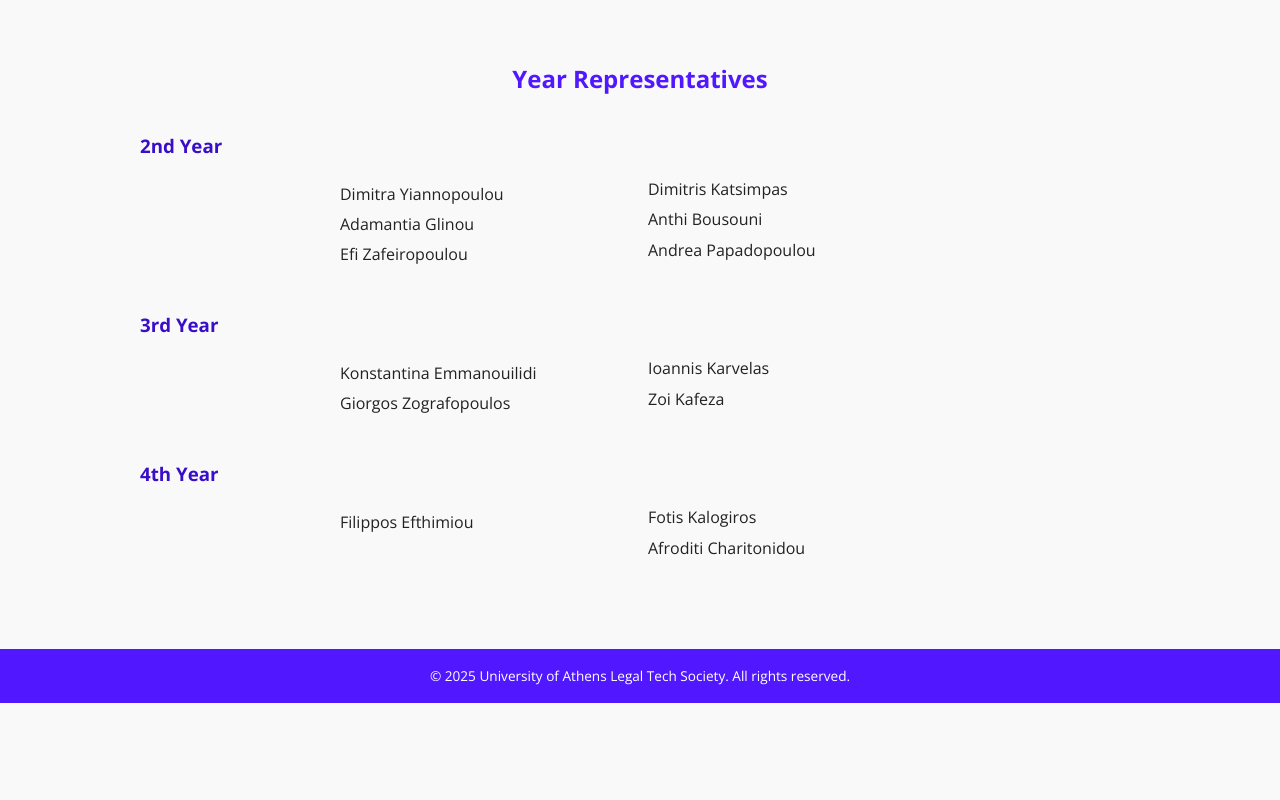
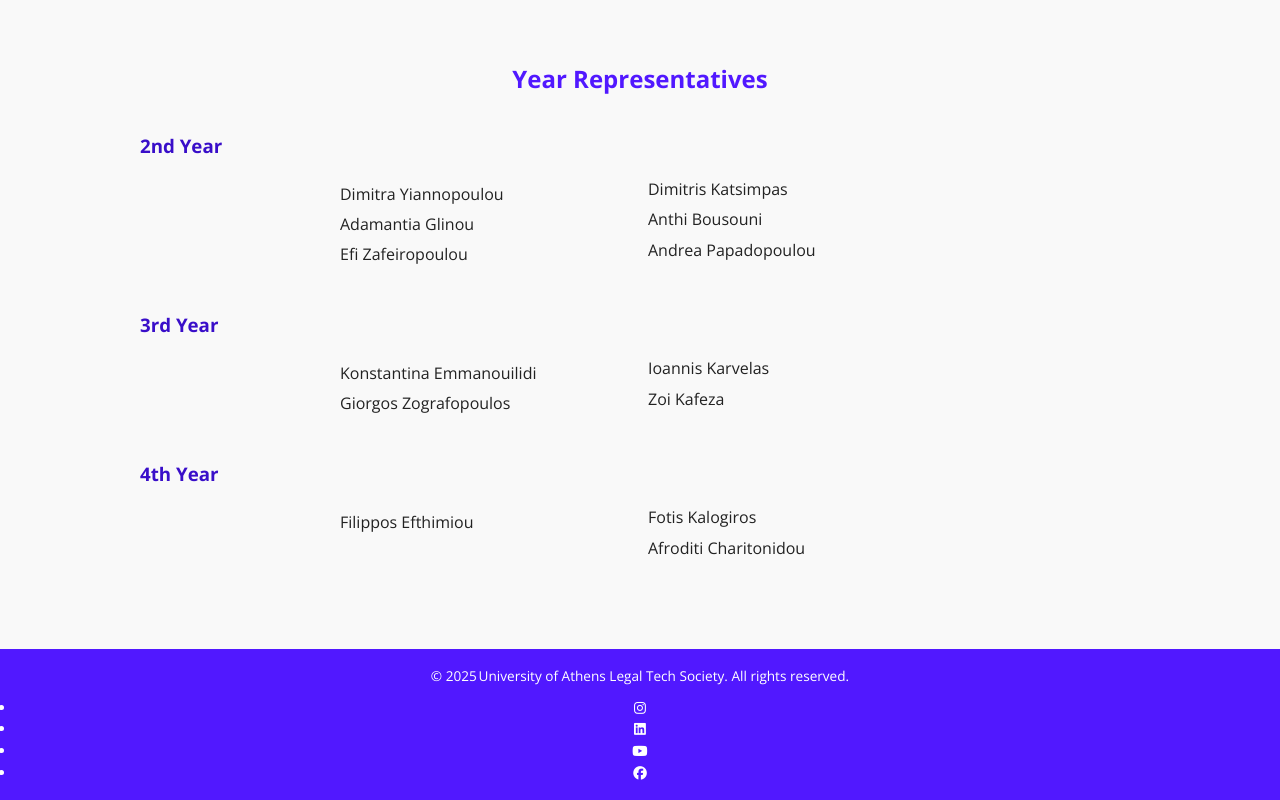
Before and after one commit to aravossis/uoalegaltechsociety, a plain HTML site: page index.html in a window 1280 px wide. Shown: the part 1825-2625 px from the top of the page. Before the commit the page ends 2528 px from the top, so only its background shows below. Drawn offline with nearby package versions, Linux system fonts and the light colour scheme.

Commit message:
footer socials

```diff
--- a/index.html
+++ b/index.html
@@ -367,10 +367,40 @@
 </section>
 
   <!-- ===== FOOTER ===== -->
-  <footer>
+  <!-- ===== FOOTER ===== -->
+<footer>
+  <p style="margin-bottom:0.6rem">
+    © 2025 University of Athens Legal Tech Society. All rights reserved.
+  </p>
 
-    © 2025 University of Athens Legal Tech Society. All rights reserved.
-  </footer>
+  <ul class="footer-social">
+    <li>
+      <a href="https://www.instagram.com/uoalegaltechsociety/"
+         target="_blank" aria-label="Instagram">
+        <i class="fab fa-instagram"></i>
+      </a>
+    </li>
+    <li>
+      <a href="https://www.linkedin.com/company/university-of-athens-legal-tech-society"
+         target="_blank" aria-label="LinkedIn">
+        <i class="fab fa-linkedin"></i>
+      </a>
+    </li>
+    <li>
+      <a href="https://www.youtube.com/channel/UCMtzoodKvkPYkMW5TBcRvkg"
+         target="_blank" aria-label="YouTube">
+        <i class="fab fa-youtube"></i>
+      </a>
+    </li>
+    <li>
+      <a href="https://www.facebook.com/profile.php?id=61573523858683"
+         target="_blank" aria-label="Facebook">
+        <i class="fab fa-facebook"></i>
+      </a>
+    </li>
+  </ul>
+</footer>
+
 
   <!-- ===== SIMPLE COOKIE CONSENT ===== -->
   <div id="cookie-consent">
```
